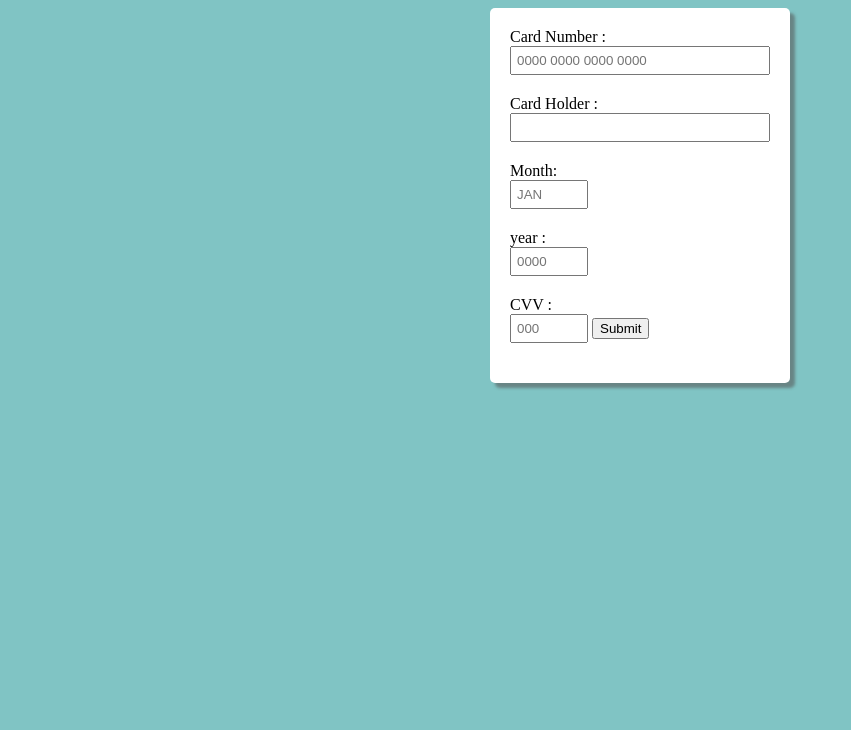
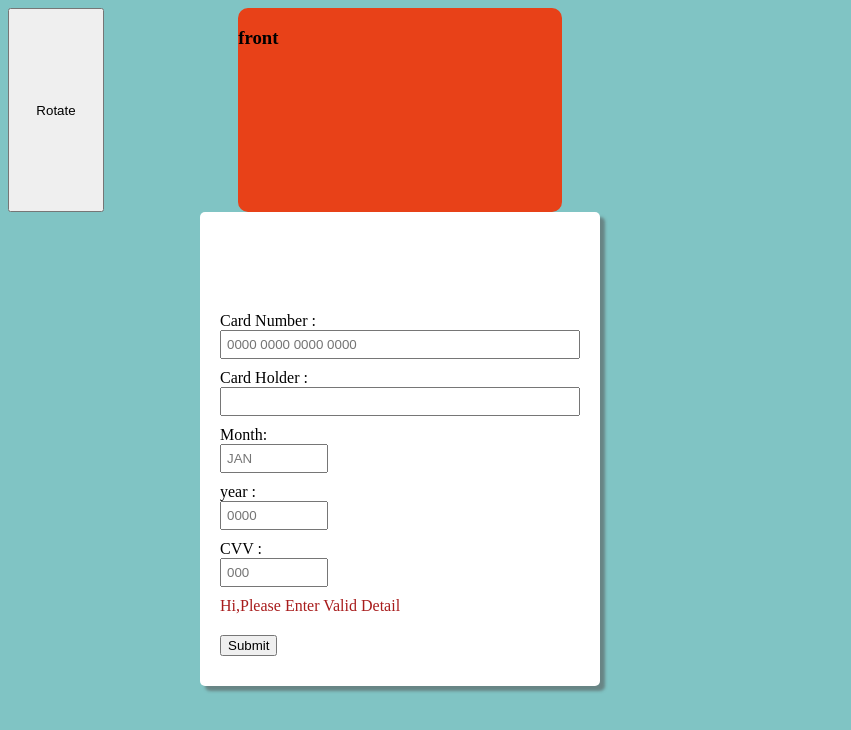
Before and after one commit to Haybuka/CreditCard-Info, a plain HTML site: page index.html in a window 1280 px wide. Shown: the whole page, without its empty margins (0-851 px from the left). Drawn offline with Linux system fonts and the light colour scheme.

Commit message:
Completed Html structure Added Javascript Refactoring Css styles Javascript base animation workable

```diff
--- a/index.html
+++ b/index.html
@@ -9,30 +9,49 @@
 </head>
 
 <body>
-    <div id="wrapper">
+    <div id="container">
+        <main>
             <form action="" id="form">
                 <label>
                     <p>Card Number :</p>
-                <input type="text" id="cardnum" name="cardNumber" placeholder="0000 0000 0000 0000" maxlength="16">
+                    <input type="text" id="cardnum" name="cardNumber" placeholder="0000 0000 0000 0000" maxlength="16"
+                        inputmode="numeric" pattern="[0-9]*">
+
                 </label>
                 <label>
                     <p>Card Holder :</p>
-                <input type="text" name="cardHolder" placeholder=" " id="cardHolder">
+                    <input type="text" name="cardHolder" placeholder=" " id="cardHolder" inputmode="numeric"
+                        pattern="[0-9]*">
                 </label>
                 <label>
                     <p>Month:</p>
-                <input type="text" name="month" placeholder="JAN" id="month" maxlength="3">
+                    <input type="text" name="month" placeholder="JAN" id="month" maxlength="3" inputmode="numeric"
+                        pattern="[0-9]*">
+
                 </label>
                 <label>
                     <p>year :</p>
-                <input type="number" name="year" placeholder="0000" id="year" maxlength="4">
+                    <input type="text" name="year" placeholder="0000" id="year" maxlength="4" inputmode="numeric"
+                        pattern="[0-9]*">
+
                 </label>
                 <label>
                     <p>CVV :</p>
-                <input type="number" name="cvv" placeholder="000" id="cvv" maxlength="3">
+                    <input type="text" name="cvv" placeholder="000" id="cvv" maxlength="3" inputmode="numeric"
+                        pattern="[0-9]*">
+
                 </label>
+                <span>Hi,Please Enter Valid Detail</span>
                 <input type="submit" value="Submit" id="submit">
             </form>
+        </main>
+        <div class="card">
+            <h3>front</h3>
+        </div>
+        <div class="backcard">
+            <h3>back</h3>
+        </div>
+        <button>Rotate</button>
     </div>
     <script src="main.js"></script>
 </body>
--- a/main.css
+++ b/main.css
@@ -3,12 +3,19 @@
 }
 
 body {
-
 	background-color: rgb(128, 196, 196);
 }
+#container {
+	display: grid;
+	grid-template-columns: repeat(12, 1fr);
+	grid-template-rows: repeat(3, minmax(0, auto));
+	margin: 0 auto;
+}
 
-#wrapper {
-    width: 300px;
+main {
+	grid-row: 2/3;
+	grid-column: 3/6;
+	width: 400px;
 	margin: 0 auto;
 	background-color: white;
 	border-radius: 5px;
@@ -19,9 +26,14 @@ body {
 p {
 	margin: 0;
 }
-
 input {
+	display: block;
+	margin-bottom: 10px;
+}
+span {
+	display: block;
 	margin-bottom: 20px;
+	color: rgb(168, 28, 28);
 }
 
 input#cardnum {
@@ -43,18 +55,58 @@ input#cardHolder {
 
 input#month {
 	width: 30%;
-    display: inline;
+	display: inline-block;
 	padding: 5px;
 }
 
 input#year {
 	width: 30%;
-    display: inline;
+	display: inline-block;
 	padding: 5px;
 }
 
 input#cvv {
 	width: 30%;
-    display: inline;
+	display: inline-block;
 	padding: 5px;
 }
+
+form {
+	margin-top: 80px;
+}
+
+.card {
+	background-color: #e84118;
+	width: 323.5px;
+	height: 204.09px;
+	border-radius: 10px;
+	margin: 0 auto;
+	transition: all 1s 2s;
+	grid-row: 1/2;
+	grid-column: 3/6;
+	opacity: 1;
+}
+
+.backcard {
+	background-color: #e84118;
+	width: 323.5px;
+	height: 204.09px;
+	border-radius: 10px;
+	margin: 0 auto;
+	transform: rotatey(90deg);
+	transition: all 1s 1s;
+	grid-row: 1/2;
+	grid-column: 3/6;
+	opacity: 0;
+}
+
+.rotateF {
+	/* transform: rotateX(90deg); */
+	opacity: 0;
+	transform: rotateY(90deg);
+}
+
+.rotateB {
+	opacity: 1;
+	transform: rotateY(0deg);
+}
--- a/main.js
+++ b/main.js
@@ -5,21 +5,16 @@ const year = document.querySelector('input#year');
 const cvv = document.querySelector('input#cvv');
 const submit = document.querySelector('input#submit')
 const form = document.querySelector('form#form')
+const backcard = document.querySelector('.backcard')
 const userData = {};
 const cardInfo = [cardNumber, cardHolder, month, year, cvv];
-// for (let inputs of cardInfo) {
-//     inputs.addEventListener('change', (e) => {
-//         userData[e.target.name] = e.target.value;
-
-//     })
-
-// }
-// if (typeof (cardNumber.value) == 'string') {
-//     cardNumber.value = " "
-// } else {
-//     cardNumber.value = cardNumber.value
-// }
-
-form.addEventListener('submit', (e) => {
-    e.preventDefault();
+const card = document.querySelector('.card')
+const rotate = document.querySelector('button')
+rotate.addEventListener('click', () => {
+    card.classList.toggle('rotateF')
+    backcard.classList.toggle('rotateB')
 })
+cvv.addEventListener('focus', () => {
+    card.classList.toggle('rotateF')
+    backcard.classList.toggle('rotateB')
+})
```
Lines whose indentation alone changed are shown as unchanged.
